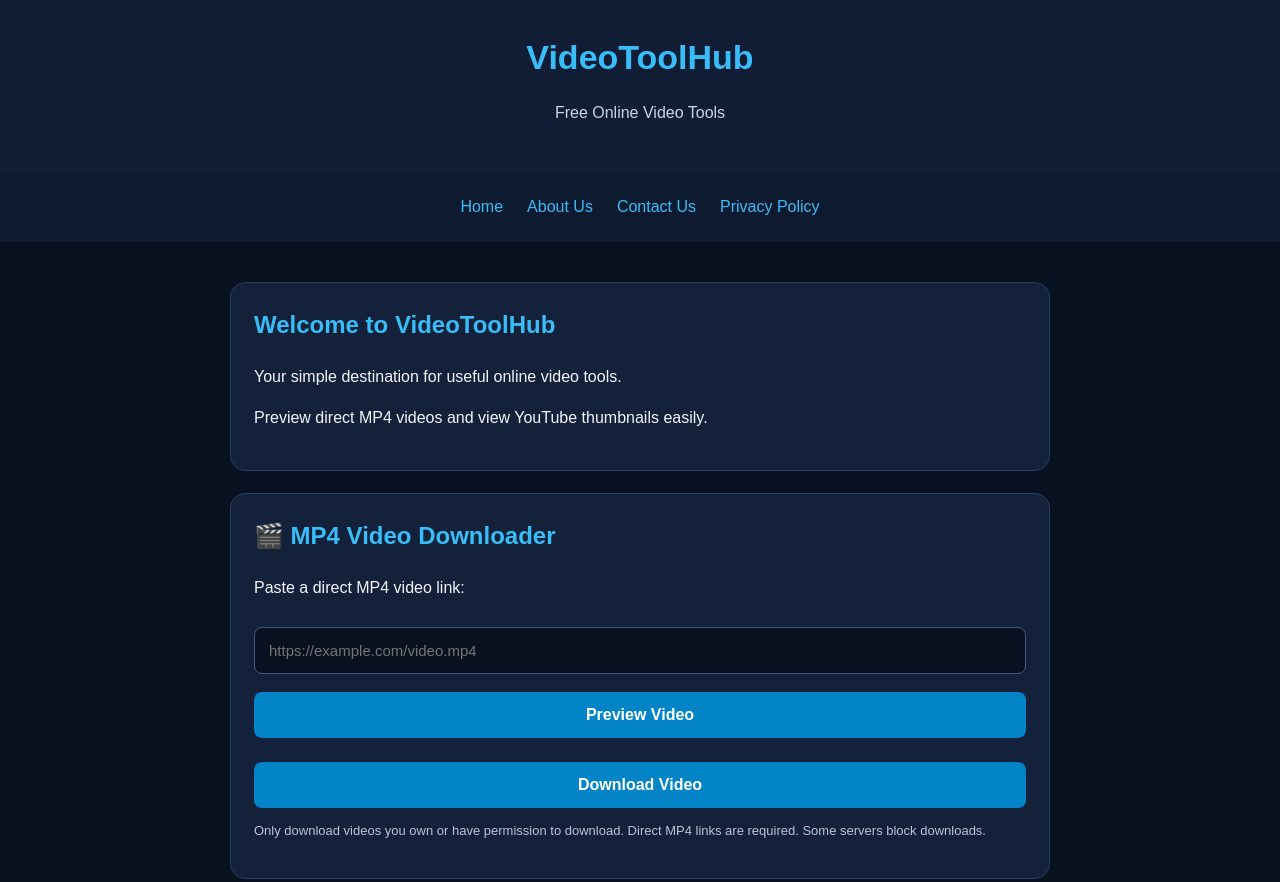
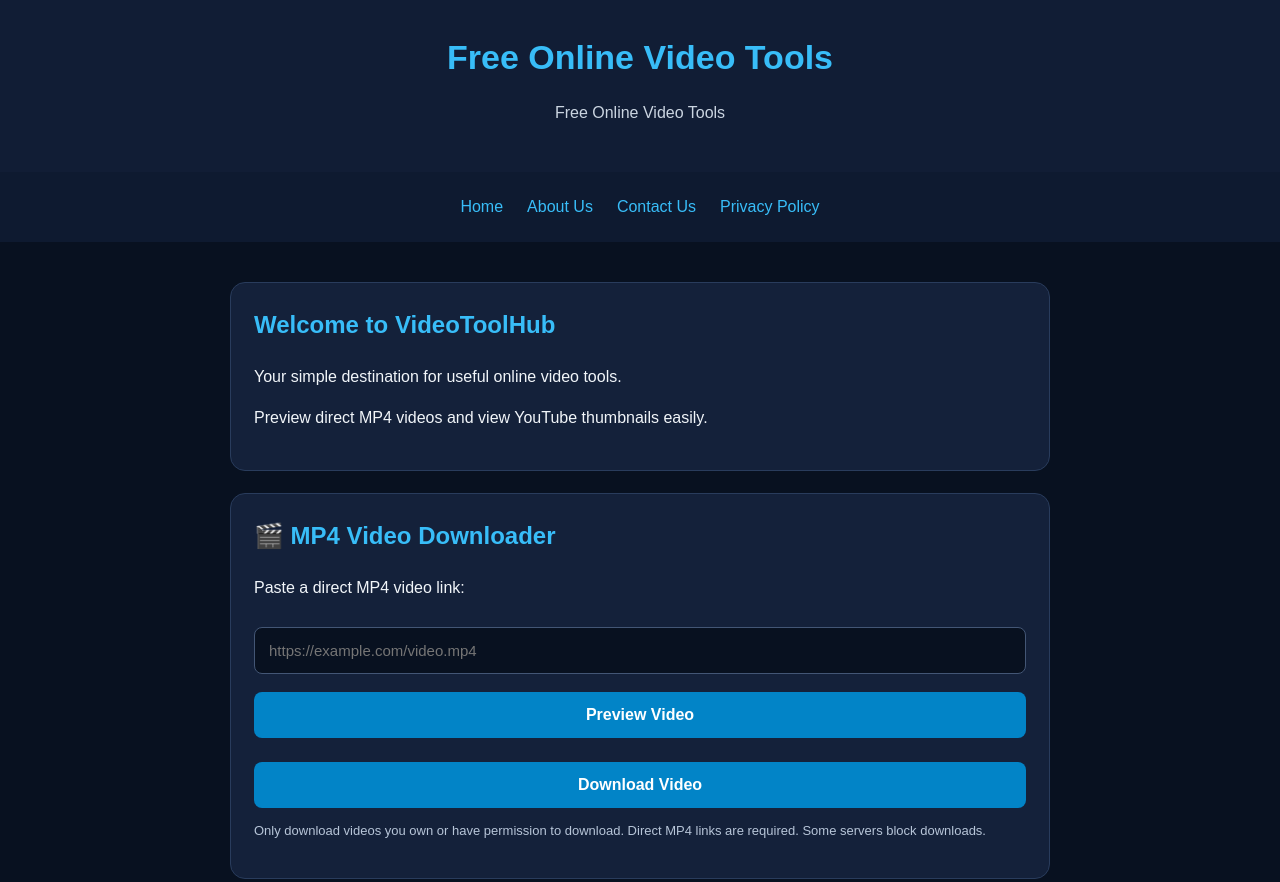
Before and after one commit to ukhomefinds38-sudo/videoutilhub, a plain HTML site: page index.html in a window 1280 px wide. Shown: the top 882 px of the page. Drawn offline with Linux system fonts and the light colour scheme.

Commit message:
Update index.html

```diff
--- a/index.html
+++ b/index.html
@@ -34,7 +34,7 @@ footer a{display:inline-block}
 <body>
 
 <header>
-<h1>VideoToolHub</h1>
+<h1>Free Online Video Tools</h1>
 <p>Free Online Video Tools</p>
 </header>
 
```
